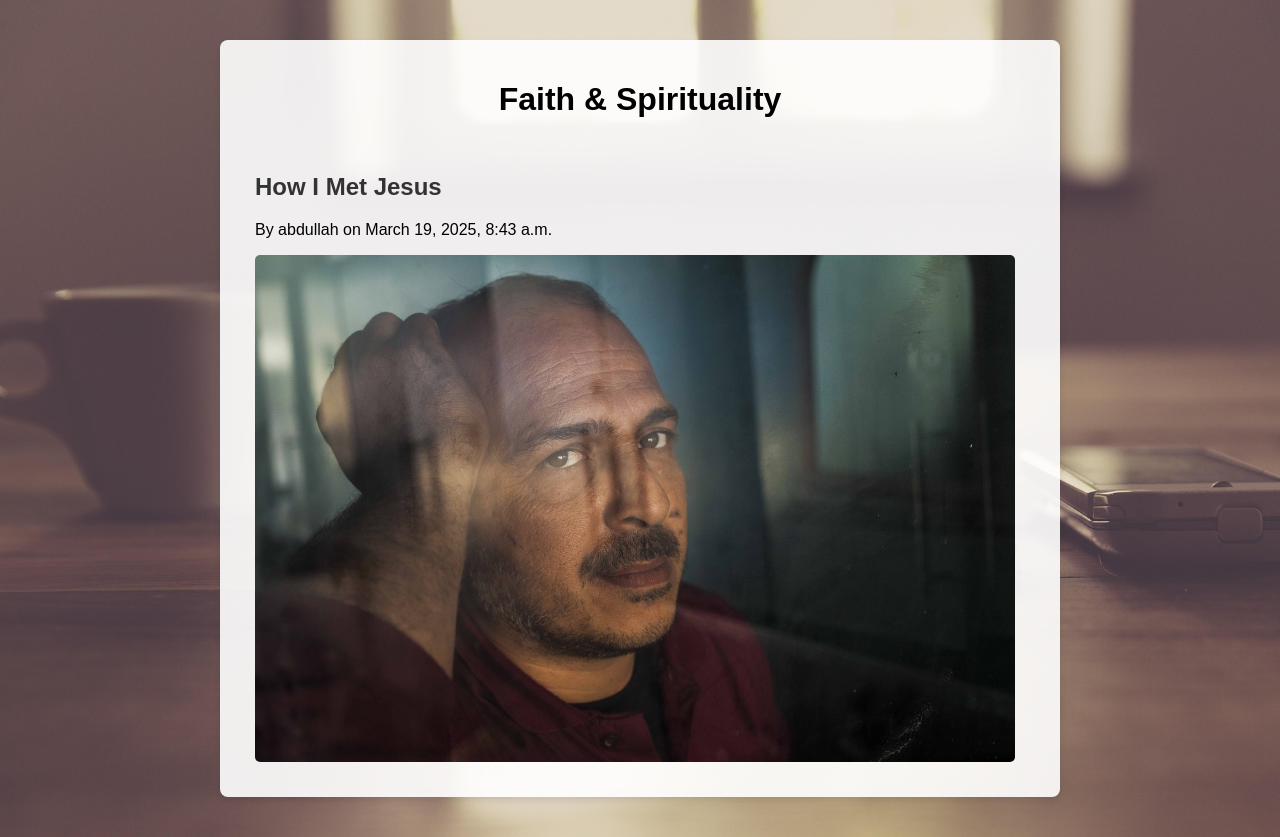
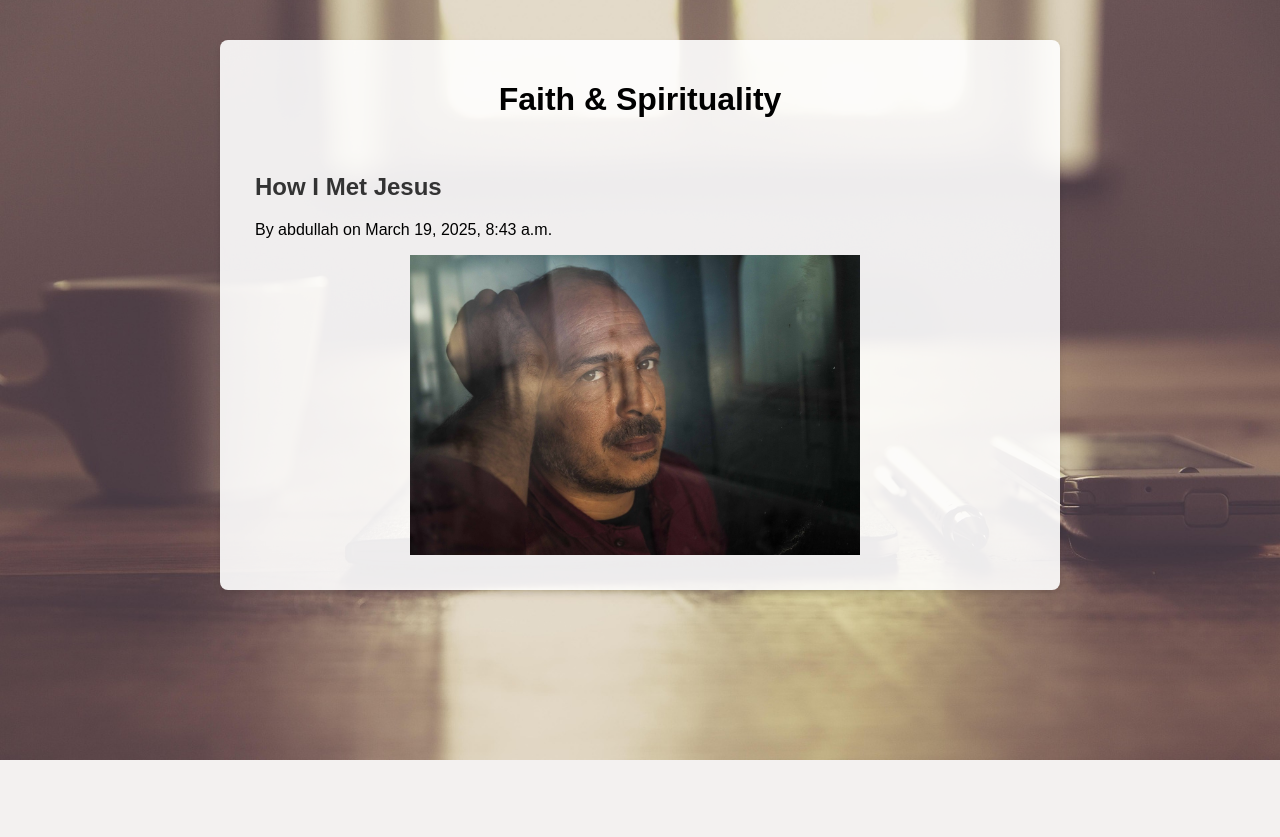
Before and after one commit to TranshumanistAJ/blogiverse, a Django app: a page that uses templates/blogs/topic_list.html in a window 1280 px wide. Shown: the part 40-877 px from the top of the page. After the commit the page ends 800 px from the top, so only its background shows below. Run offline with Django 5.2, Linux system fonts and the light colour scheme; data comes from the database, SQL or seed files in the repository.

Commit message:
Updat .post-item img with max-height: 300px; object-fit: contain

```diff
--- a/templates/blogs/topic_list.html
+++ b/templates/blogs/topic_list.html
@@ -38,9 +38,10 @@
             color: #555;
         }
         .post-item img {
-            width: 100%; /* Full width of post-item */
-            max-width: 760px; /* Fits within padding of topic-container */
-            height: auto;
+            width: 100%; /* Fills post-item width */
+            max-width: 760px; /* Fits within padding */
+            max-height: 300px; /* Caps height */
+            object-fit: contain; /* Scales proportionally */
             border-radius: 5px;
             margin-top: 10px;
             display: block;
```
